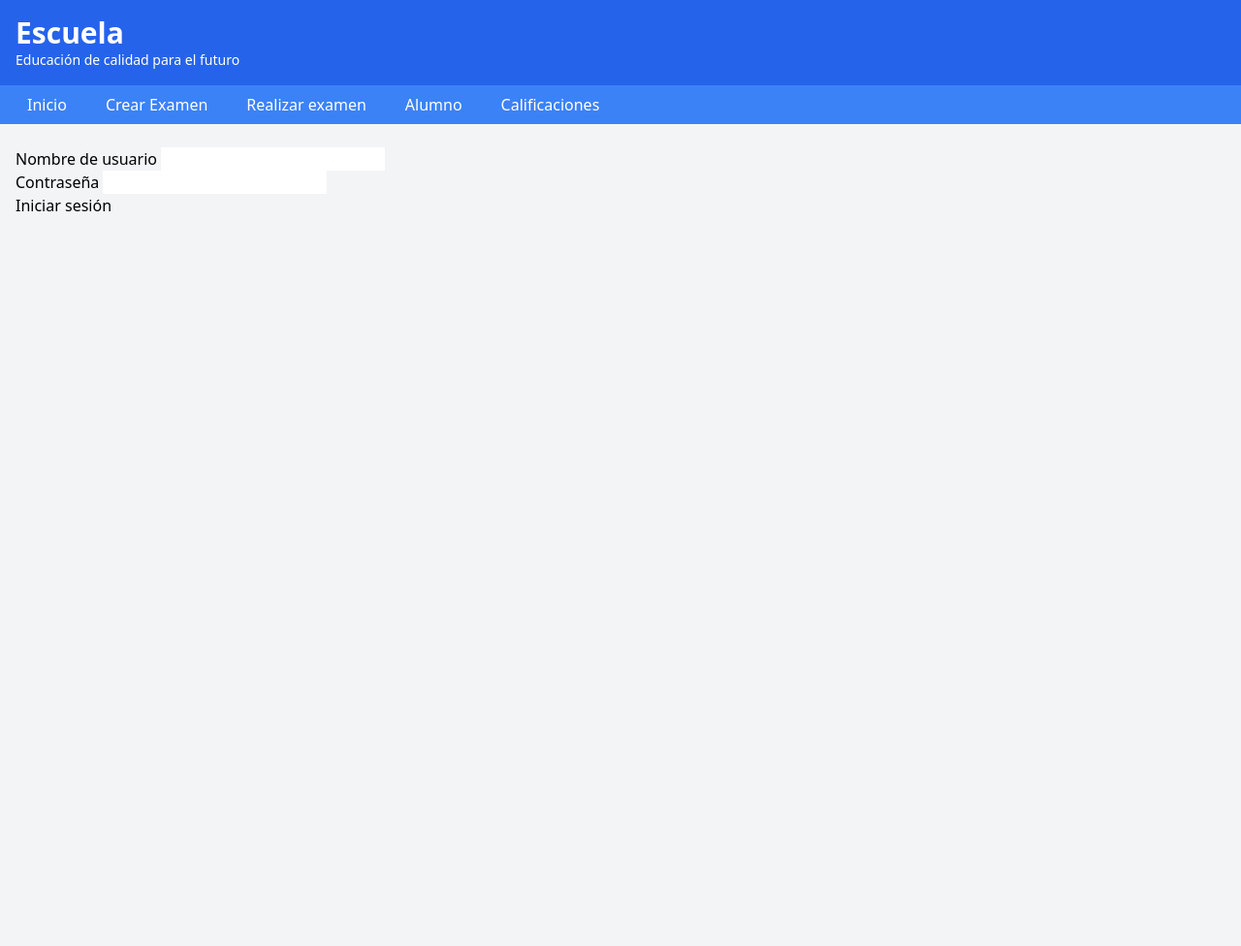
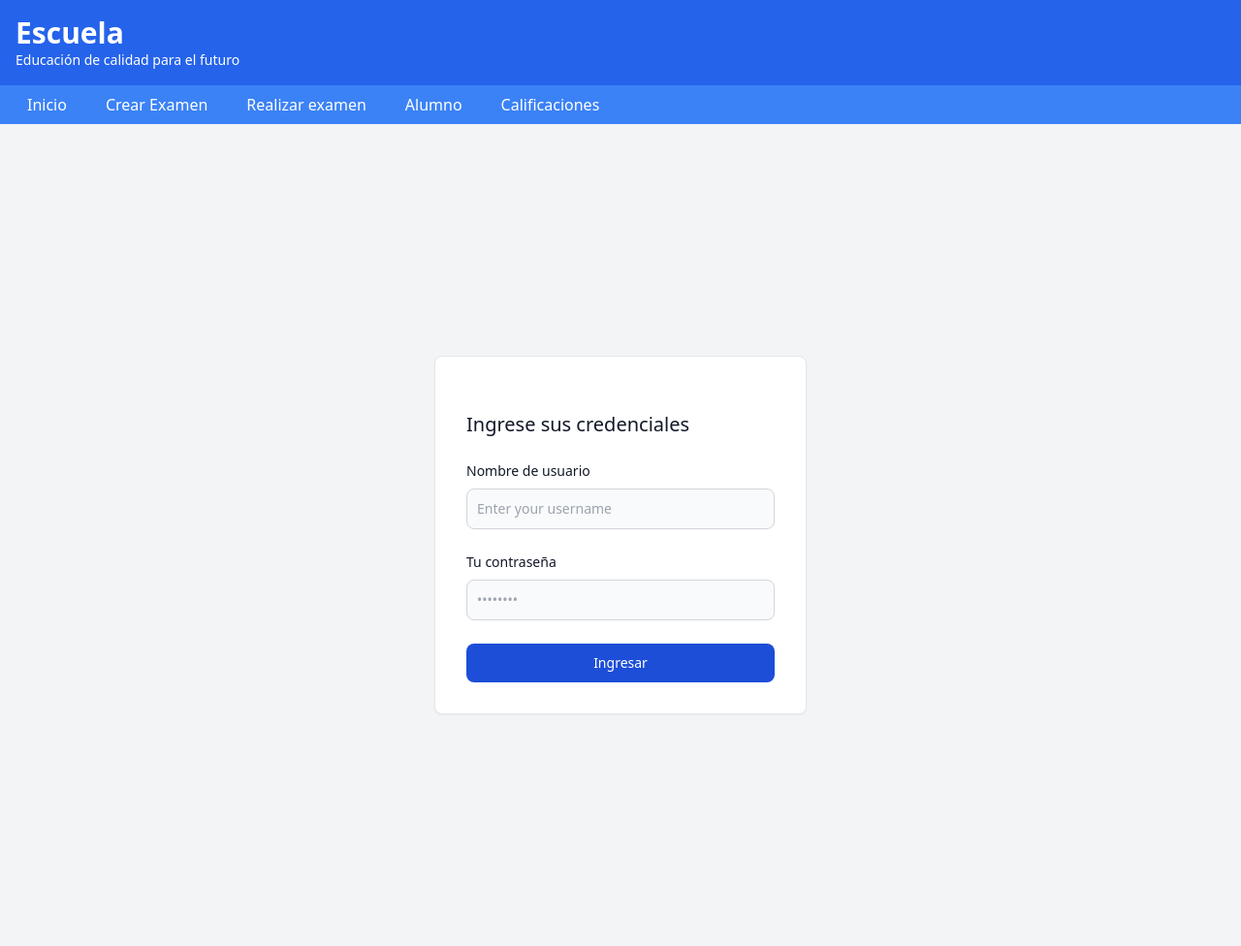
Before and after one commit to IDGS-805-22001811/partial3_Chavez, a Flask app: page / in a window 1280 px wide. Shown: the whole page at 97% size. Before the commit the page ends 218 px from the top, so only its background shows below. Run offline with Flask 3, Linux system fonts and the light colour scheme; some libraries are stand-ins or nearby versions.

Commit message:
Agregado estilo

```diff
--- a/templates/login.html
+++ b/templates/login.html
@@ -1,15 +1,29 @@
 {% extends "layaout.html" %} {% block container %}
-<form method="POST" action="{{ url_for('login') }}">
+<div class="flex items-center justify-center min-h-screen">
+    <div class="w-full max-w-sm p-4 bg-white border border-gray-200 rounded-lg shadow-sm sm:p-6 md:p-8 dark:bg-gray-800 dark:border-gray-700">
+        <form class="space-y-6" method="POST" action="{{ url_for('login') }}">
             {{ form.hidden_tag() }}
-    <!-- Esto incluye el token CSRF -->
+            <h5 class="text-xl font-medium text-gray-900 dark:text-white">Ingrese sus credenciales</h5>
+
             <div>
-        {{ form.username.label }} {{ form.username() }}
+                <label for="username" class="block mb-2 text-sm font-medium text-gray-900 dark:text-white">Nombre de usuario</label> {{ form.username(class="bg-gray-50 border border-gray-300 text-gray-900 text-sm rounded-lg focus:ring-blue-500 focus:border-blue-500
+                block w-full p-2.5 dark:bg-gray-600 dark:border-gray-500 dark:placeholder-gray-400 dark:text-white", placeholder="Enter your username") }}
             </div>
+
             <div>
-        {{ form.password.label }} {{ form.password() }}
+                <label for="password" class="block mb-2 text-sm font-medium text-gray-900 dark:text-white">Tu contraseña</label> {{ form.password(class="bg-gray-50 border border-gray-300 text-gray-900 text-sm rounded-lg focus:ring-blue-500 focus:border-blue-500
+                block w-full p-2.5 dark:bg-gray-600 dark:border-gray-500 dark:placeholder-gray-400 dark:text-white", placeholder="••••••••") }}
             </div>
-    <button type="submit">Iniciar sesión</button>
+
+
+
+            <button type="submit" class="w-full text-white bg-blue-700 hover:bg-blue-800 focus:ring-4 focus:outline-none focus:ring-blue-300 font-medium rounded-lg text-sm px-5 py-2.5 text-center dark:bg-blue-600 dark:hover:bg-blue-700 dark:focus:ring-blue-800">
+            Ingresar
+        </button>
+
+
         </form>
+    </div>
 
 
     {% endblock %}
```
Lines whose indentation alone changed are shown as unchanged.
